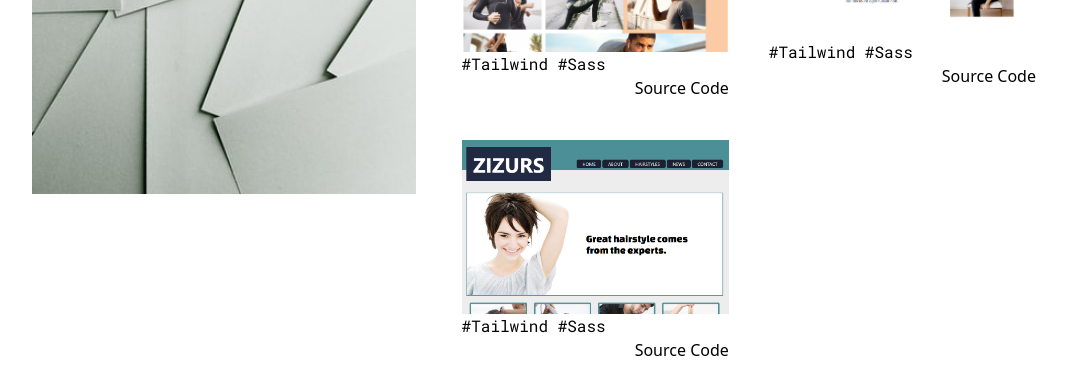
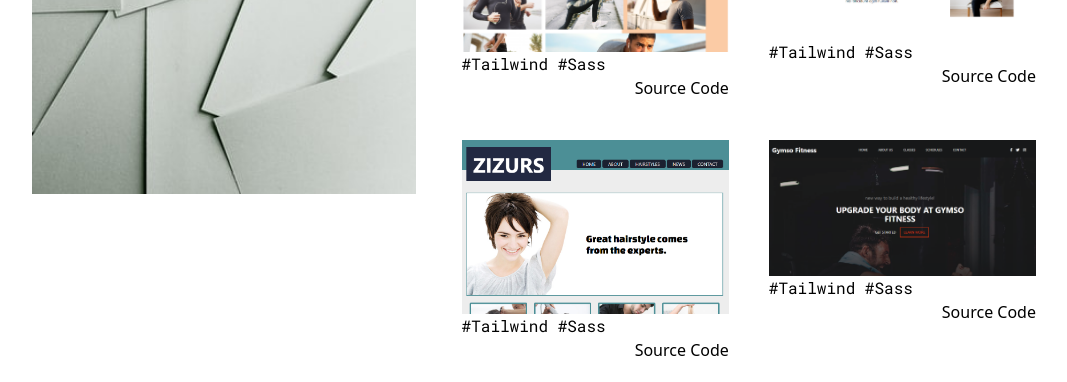
Before and after one commit to cristina-99/Porfolio, a website: page portfolio.html in a window 1280 px wide. Shown: the part 459-841 px from the top of the page, without its empty margins (96-1163 px from the left). Drawn offline with nearby package versions, Linux system fonts and the light colour scheme.

Commit message:
Ass 1 project for views

```diff
--- a/portfolio.html
+++ b/portfolio.html
@@ -58,6 +58,11 @@
                     <p>#Tailwind #Sass</p>
                     <a href="https://cristina-99.github.io/Zizurz/" class="text-right">Source Code</a>
                 </div>
+                <div class="project__item lg:w-2/4 md:w-1/2 w-full p-5">
+                    <img src="images/photo6.png" alt="">
+                    <p>#Tailwind #Sass</p>
+                    <a href="https://cristina-99.github.io/Gymso-Fitness/" class="text-right">Source Code</a>
+                </div>
             </div>
         </div>
     </main>
```
Also changed, not shown: images/photo6.png (added).
